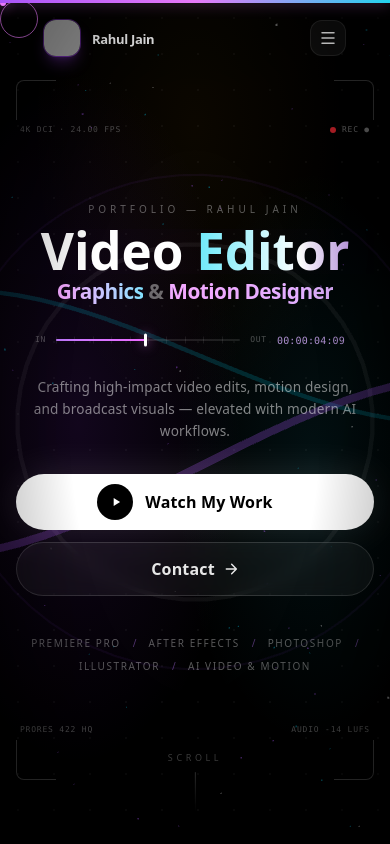
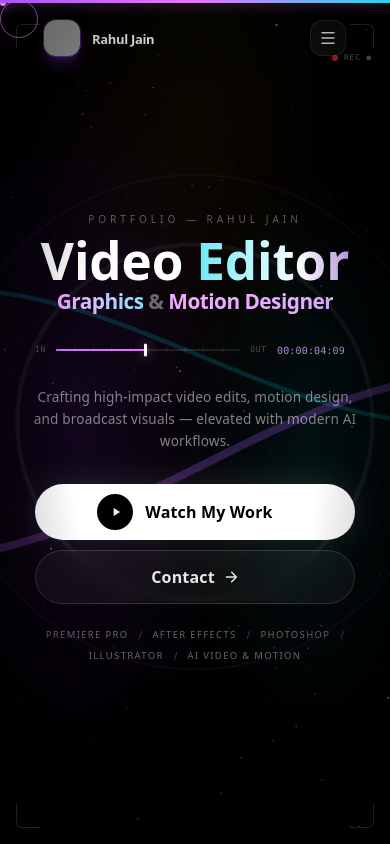
Before and after one commit to borntoflyrjbc/rahul-portfolio-2026, a React (Vite) app: page / in a window 390 px wide. Shown: the top 844 px of the page. Built offline with nearby package versions, Linux system fonts and the light colour scheme; grey boxes are pictures that could not be loaded; a web font is replaced by a local one.

Commit message:
Fix mobile hero layout: eliminate viewfinder HUD and scroll overlap with software tools

```diff
--- a/src/App.tsx
+++ b/src/App.tsx
@@ -1085,24 +1085,24 @@ const Hero = () => {
       />
 
       {/* Viewfinder frame guides — cinema director & broadcast editor aesthetic */}
-      <div className="absolute top-20 sm:top-24 left-4 sm:left-10 flex flex-col gap-1 pointer-events-none">
-        <div className="w-10 sm:w-16 h-10 sm:h-16 border-l border-t border-white/20 rounded-tl-lg" />
-        <span className="font-mono text-[8px] sm:text-[9px] tracking-widest text-white/30 uppercase pl-1">4K DCI · 24.00 FPS</span>
+      <div className="absolute top-6 sm:top-24 left-4 sm:left-10 flex flex-col gap-1 pointer-events-none z-20">
+        <div className="w-6 h-6 sm:w-16 sm:h-16 border-l border-t border-white/20 rounded-tl-md sm:rounded-tl-lg" />
+        <span className="hidden sm:inline-block font-mono text-[8px] sm:text-[9px] tracking-widest text-white/30 uppercase pl-1">4K DCI · 24.00 FPS</span>
       </div>
-      <div className="absolute top-20 sm:top-24 right-4 sm:right-10 flex flex-col items-end gap-1 pointer-events-none">
-        <div className="w-10 sm:w-16 h-10 sm:h-16 border-r border-t border-white/20 rounded-tr-lg" />
-        <div className="flex items-center gap-1.5 pr-1">
+      <div className="absolute top-6 sm:top-24 right-4 sm:right-10 flex flex-col items-end gap-1 pointer-events-none z-20">
+        <div className="w-6 h-6 sm:w-16 sm:h-16 border-r border-t border-white/20 rounded-tr-md sm:rounded-tr-lg" />
+        <div className="flex items-center gap-1.5 pr-0.5 sm:pr-1">
           <span className="w-1.5 h-1.5 rounded-full bg-red-500 animate-pulse" />
           <span className="font-mono text-[8px] sm:text-[9px] tracking-widest text-white/40 uppercase">REC ●</span>
         </div>
       </div>
-      <div className="absolute bottom-16 sm:bottom-20 left-4 sm:left-10 flex flex-col gap-1 pointer-events-none">
-        <span className="font-mono text-[8px] sm:text-[9px] tracking-widest text-white/30 uppercase pl-1">PRORES 422 HQ</span>
-        <div className="w-10 sm:w-16 h-10 sm:h-16 border-l border-b border-white/20 rounded-bl-lg" />
+      <div className="absolute bottom-4 sm:bottom-20 left-4 sm:left-10 flex flex-col gap-1 pointer-events-none z-20">
+        <span className="hidden sm:inline-block font-mono text-[8px] sm:text-[9px] tracking-widest text-white/30 uppercase pl-1">PRORES 422 HQ</span>
+        <div className="w-6 h-6 sm:w-16 sm:h-16 border-l border-b border-white/20 rounded-bl-md sm:rounded-bl-lg" />
       </div>
-      <div className="absolute bottom-16 sm:bottom-20 right-4 sm:right-10 flex flex-col items-end gap-1 pointer-events-none">
-        <span className="font-mono text-[8px] sm:text-[9px] tracking-widest text-white/30 uppercase pr-1">AUDIO -14 LUFS</span>
-        <div className="w-10 sm:w-16 h-10 sm:h-16 border-r border-b border-white/20 rounded-br-lg" />
+      <div className="absolute bottom-4 sm:bottom-20 right-4 sm:right-10 flex flex-col items-end gap-1 pointer-events-none z-20">
+        <span className="hidden sm:inline-block font-mono text-[8px] sm:text-[9px] tracking-widest text-white/30 uppercase pr-1">AUDIO -14 LUFS</span>
+        <div className="w-6 h-6 sm:w-16 sm:h-16 border-r border-b border-white/20 rounded-br-md sm:rounded-br-lg" />
       </div>
 
       {/* Editorial side rails — desktop only */}
@@ -1117,7 +1117,7 @@ const Hero = () => {
         <span className="h-16 w-px bg-gradient-to-b from-transparent via-white/15 to-transparent" />
       </div>
 
-      <motion.div style={{ y: contentY, opacity: contentOpacity }} className="relative z-10 w-full max-w-5xl mx-auto px-4 sm:px-6 pt-24 pb-16 md:pt-36 md:pb-28 text-center">
+      <motion.div style={{ y: contentY, opacity: contentOpacity }} className="relative z-10 w-full max-w-5xl mx-auto px-4 sm:px-6 pt-20 pb-12 sm:pt-36 sm:pb-28 text-center">
 
         {/* Main heading — editorial mask-reveal + mouse-parallax 3D */}
         <div ref={titleRef} className="mb-7 sm:mb-9 [transform-style:preserve-3d] transition-transform duration-300 ease-out will-change-transform">
@@ -1196,7 +1196,7 @@ const Hero = () => {
           initial={{ opacity: 0, y: 20 }}
           animate={{ opacity: 1, y: 0 }}
           transition={{ duration: 0.6, delay: 0.9 }}
-          className="flex flex-col sm:flex-row items-center justify-center gap-3 sm:gap-4 mb-10 sm:mb-14"
+          className="flex flex-col sm:flex-row items-center justify-center gap-2.5 sm:gap-4 mb-6 sm:mb-14 w-full sm:w-auto max-w-xs sm:max-w-none mx-auto"
         >
           <a
             href="#showreel"
@@ -1223,7 +1223,7 @@ const Hero = () => {
           initial={{ opacity: 0 }}
           animate={{ opacity: 1 }}
           transition={{ duration: 0.8, delay: 1.1 }}
-          className="flex flex-wrap items-center justify-center gap-x-3 gap-y-2 px-2"
+          className="flex flex-wrap items-center justify-center gap-x-2.5 sm:gap-x-3 gap-y-1.5 sm:gap-y-2 px-3 sm:px-2 max-w-md mx-auto"
         >
           {tools.map((tool, i) => (
             <React.Fragment key={tool}>
@@ -1232,7 +1232,7 @@ const Hero = () => {
                 initial={{ opacity: 0, y: 8 }}
                 animate={{ opacity: 1, y: 0 }}
                 transition={{ duration: 0.4, delay: 1.1 + i * 0.07 }}
-                className="text-[10px] sm:text-[11px] tracking-[0.16em] uppercase text-white/35 hover:text-white/70 transition-colors duration-200 cursor-default"
+                className="text-[9.5px] sm:text-[11px] tracking-[0.14em] sm:tracking-[0.16em] uppercase text-white/40 hover:text-white/70 transition-colors duration-200 cursor-default"
               >
                 {tool}
               </motion.span>
@@ -1246,7 +1246,7 @@ const Hero = () => {
         initial={{ opacity: 0 }}
         animate={{ opacity: 1 }}
         transition={{ delay: 1.6, duration: 1 }}
-        className="absolute bottom-8 left-1/2 -translate-x-1/2 flex flex-col items-center gap-2"
+        className="hidden sm:flex absolute bottom-8 left-1/2 -translate-x-1/2 flex-col items-center gap-2"
       >
         <span className="text-[9px] text-white/25 uppercase tracking-[0.4em]">Scroll</span>
         <motion.div
```
